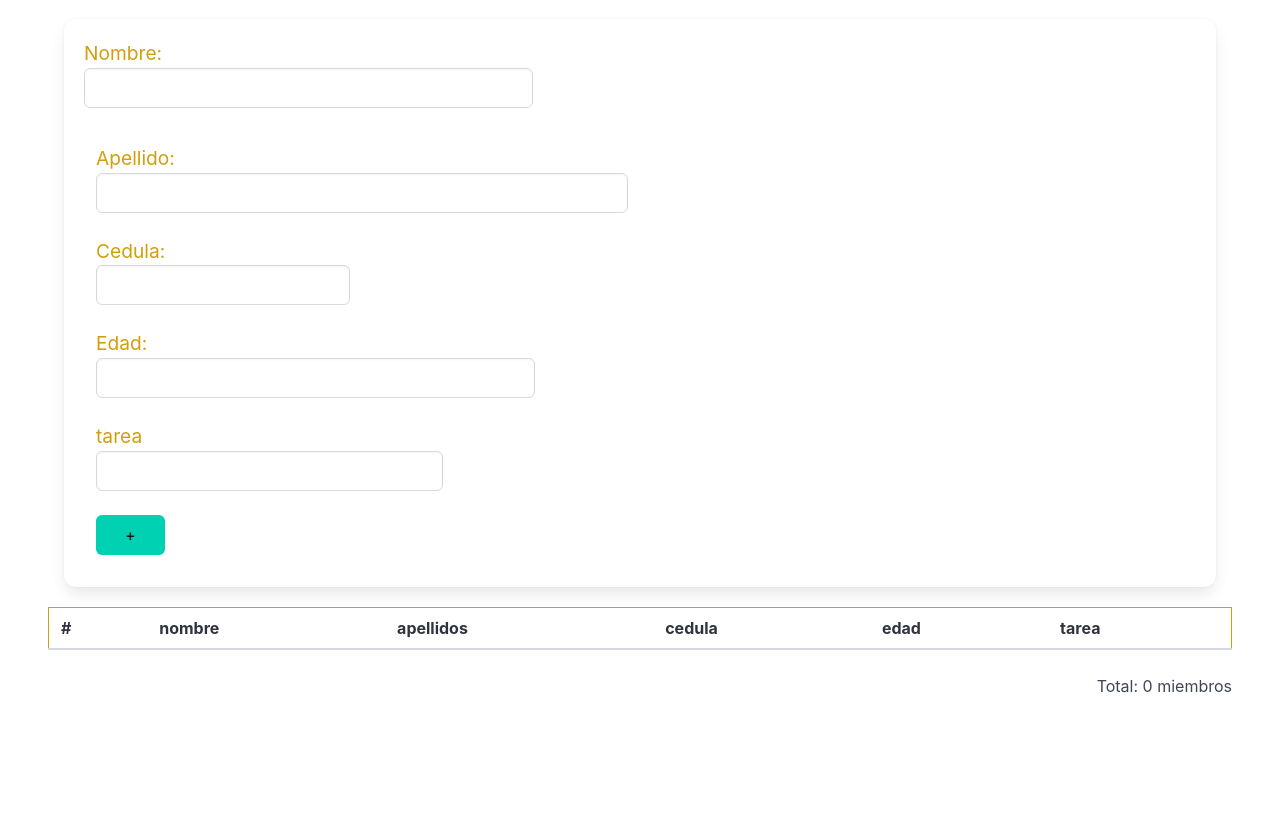
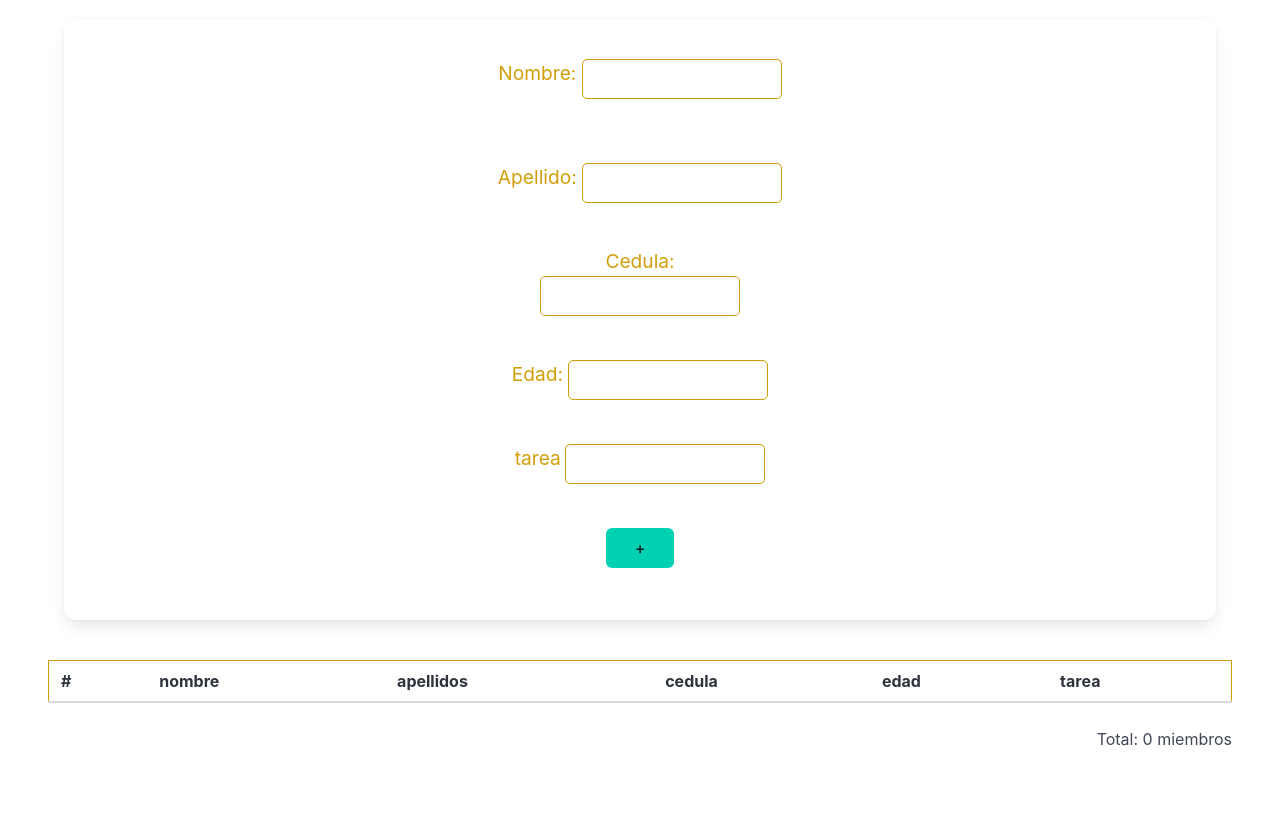
Before and after one commit to Mishxael/mayo, a plain HTML site: page index.html in a window 1280 px wide. Shown: the part 113-932 px from the top of the page. Before the commit the page ends 859 px from the top, so only its background shows below. Drawn offline with nearby package versions, Linux system fonts and the light colour scheme.

Commit message:
estilo final

```diff
--- a/styles.css
+++ b/styles.css
@@ -13,3 +13,19 @@ table {
   margin: 20px auto;
   padding: 10px;
 }
+div {
+  text-align: center;
+  margin: 20px auto;
+}
+input[type="text"] {
+  width: 200px;
+  padding: 5px;
+  border-radius: 5px;
+  border: 1px solid #d19f0b;
+}
+input[type="number"] {
+  width: 200px;
+  padding: 5px;
+  border-radius: 5px;
+  border: 1px solid #d19f0b;
+}
```
